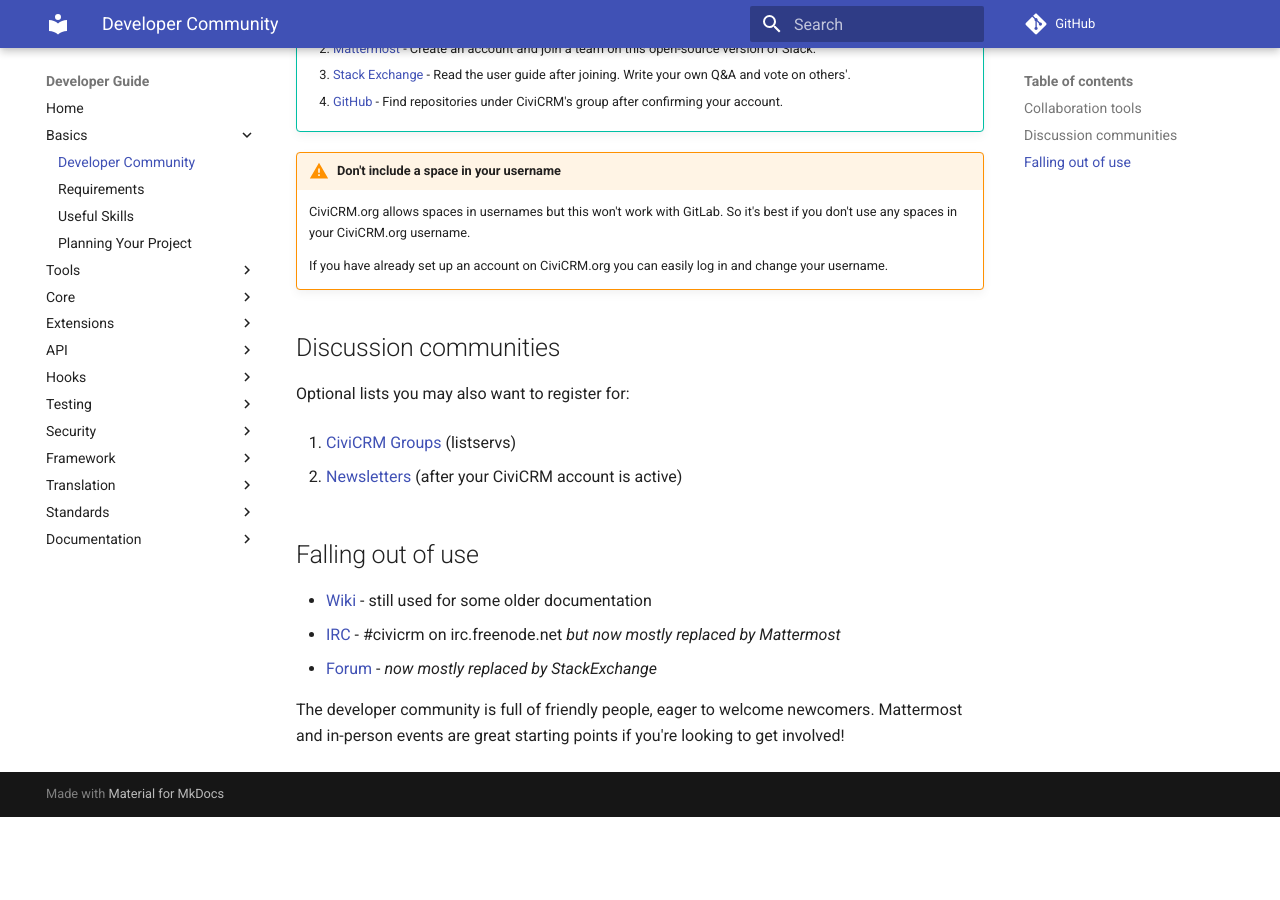
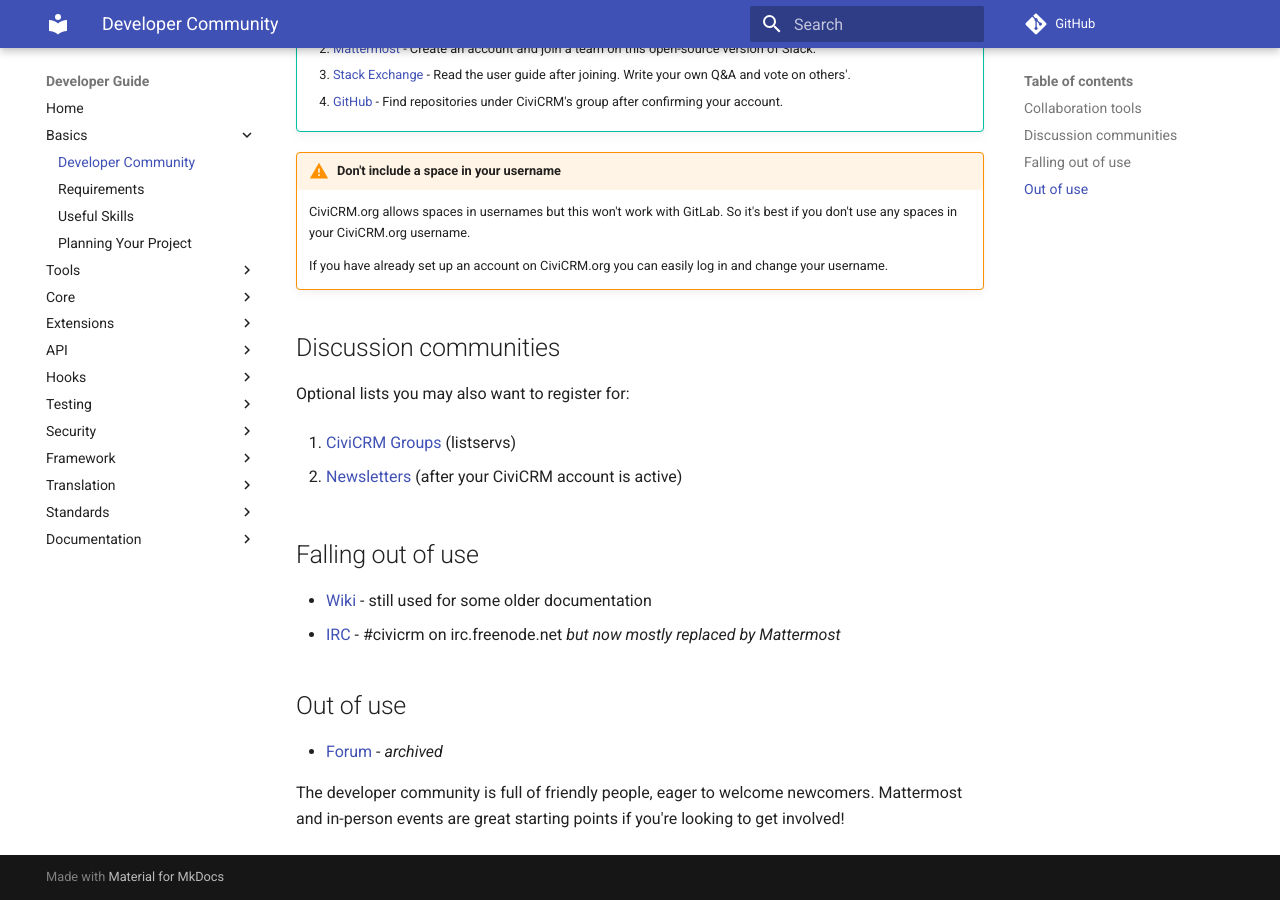
Before and after one commit to civicrm/civicrm-dev-docs, an MkDocs documentation site: the page built from docs/basics/community.md, in a window 1280 px wide and 900 px high, scrolled down 1085 px. Built offline with MkDocs 1.6.1 and Material for MkDocs 9.7.7, drawn with Linux system fonts in a browser that asks for light colours; comment, search, counter and statistics services are not loaded; old or Windows-style settings are respelled for this version of MkDocs; before the commit the page ends 1902 px from its top, so only the background shows below that.

Commit message:
usage updates

```diff
--- a/docs/basics/community.md
+++ b/docs/basics/community.md
@@ -54,7 +54,9 @@
 -   [Wiki](https://wiki.civicrm.org/confluence/display/CRMDOC/CiviCRM+Documentation) - still used for some older documentation
 -   [IRC](http://irc.civicrm.org/) - #civicrm on irc.freenode.net
         *but now mostly replaced by Mattermost*
--   [Forum](https://forum.civicrm.org/) - *now mostly replaced by
-        StackExchange*
+
+## Out of use
+
+-   [Forum](https://forum.civicrm.org/) - *archived*
 
 The developer community is full of friendly people, eager to welcome newcomers. Mattermost and in-person events are great starting points if you're looking to get involved!
```
